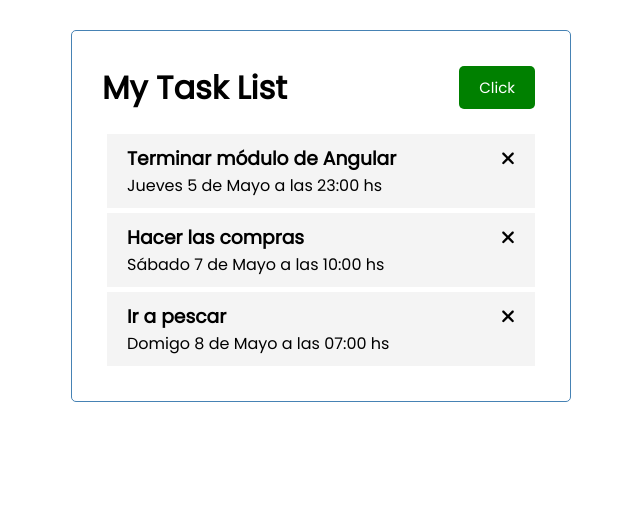
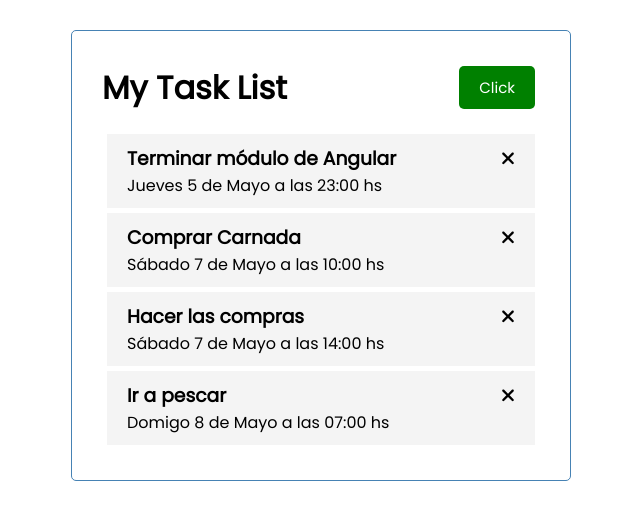
Before and after one commit to aibork/task-list, an Angular app: page / in a window 1280 px wide. Shown: the top 520 px of the page, without its empty margins (319-959 px from the left). Built offline with nearby package versions, Linux system fonts and the light colour scheme.

Commit message:
Pack Services

```diff
--- a/src/app/components/mock-task.ts
+++ b/src/app/components/mock-task.ts
@@ -8,13 +8,19 @@ export const TASKS: Task[] = [
         reminder: true,
     },
     {
-        id: 2,
-        text: "Hacer las compras",
+        id: 3,
+        text: "Comprar Carnada",
         day: "Sábado 7 de Mayo a las 10:00 hs",
         reminder: true,
     },
     {
         id: 3,
+        text: "Hacer las compras",
+        day: "Sábado 7 de Mayo a las 14:00 hs",
+        reminder: true,
+    },
+    {
+        id: 4,
         text: "Ir a pescar",
         day: "Domigo 8 de Mayo a las 07:00 hs",
         reminder: true,
--- a/src/app/components/tasks/tasks.component.ts
+++ b/src/app/components/tasks/tasks.component.ts
@@ -1,6 +1,6 @@
 import { Component, OnInit } from '@angular/core';
-import { Task } from '../Task'
-import { TASKS } from '../mock-task'
+import { TaskService } from 'src/app/service/task.service';
+import { Task } from '../Task';
 
 
 @Component({
@@ -9,11 +9,16 @@ import { TASKS } from '../mock-task'
   styleUrls: ['./tasks.component.css']
 })
 export class TasksComponent implements OnInit {
-  tasks: Task[] = TASKS;
+  tasks: Task[] = [];
 
-  constructor() { }
+  constructor(
+    private taskServices: TaskService
+  ) { }
 
   ngOnInit(): void {
+    //Like Promise
+    this.taskServices.getTask().subscribe((tasks) =>
+      this.tasks = tasks);
   }
 
 }
--- /dev/null
+++ b/src/app/service/task.service.ts
@@ -0,0 +1,17 @@
+import { Injectable } from '@angular/core';
+import { Observable, of } from 'rxjs';
+import { Task } from '../components/Task';
+import { TASKS } from '../components/mock-task';
+
+@Injectable({
+  providedIn: 'root'
+})
+export class TaskService {
+
+  constructor() { }
+
+  getTask(): Observable <Task[]> {
+    const tasks = of (TASKS);
+    return tasks
+  }
+}
```
